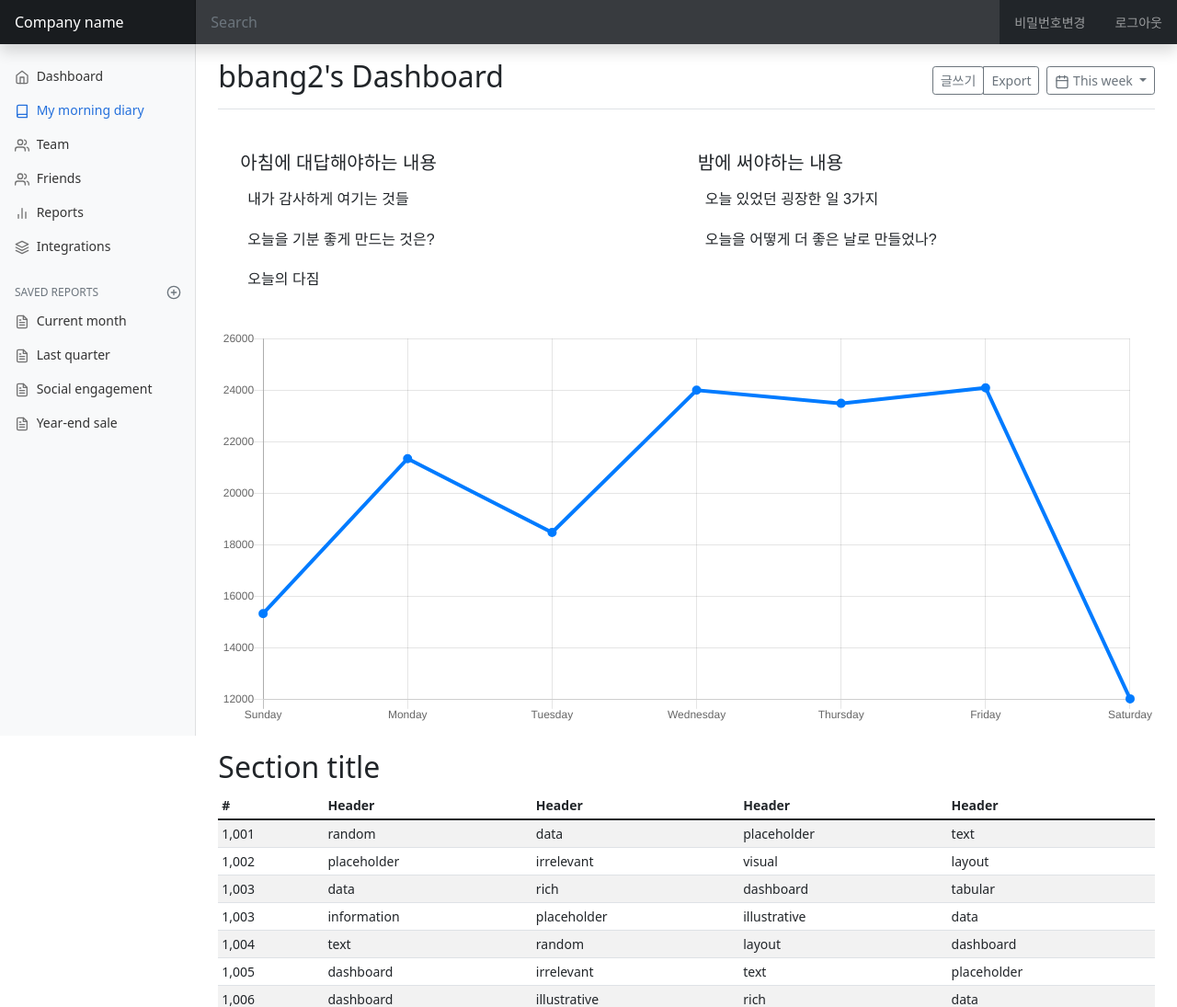
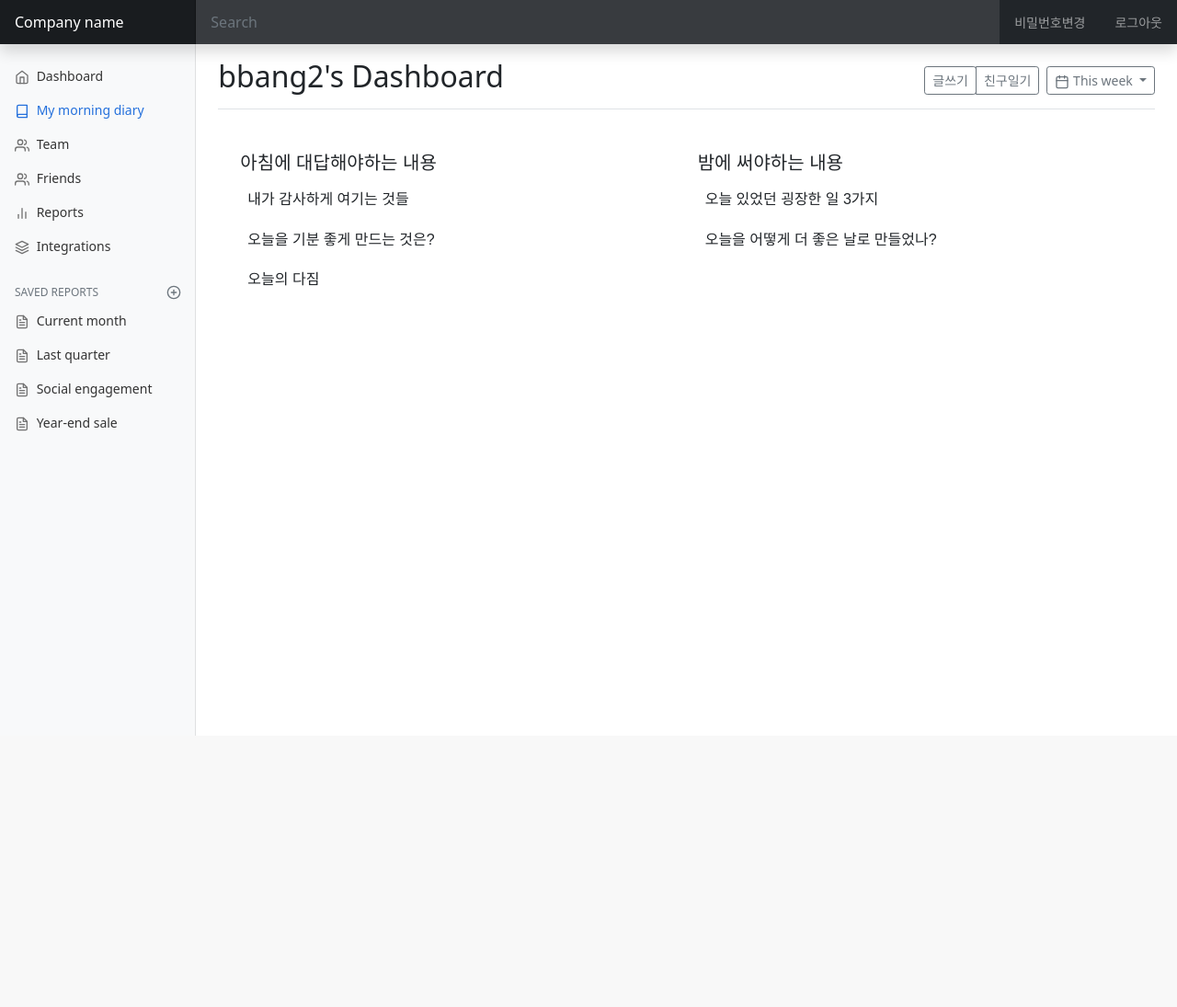
Before and after one commit to samon3869/Morning_diary, a Django app: a page that uses miracle/diary/templates/diary/today_diary.html in a window 1280 px wide. Shown: the top 1095 px of the page at 92% size. After the commit the page ends 800 px from the top, so only its background shows below. Run offline with Django 3.2, Linux system fonts and the light colour scheme; a user stored in the database is signed in; data comes from the database, SQL or seed files in the repository; both versions use the stored data as it was after the commit; some web fonts are replaced.

Commit message:
[etc] not important tidy up

```diff
--- a/miracle/diary/templates/diary/today_diary.html
+++ b/miracle/diary/templates/diary/today_diary.html
@@ -7,7 +7,7 @@
 		<div class="btn-toolbar mb-2 mb-md-0">
 			<div class="btn-group me-2">
 				<a href="{% url 'diary-create' %}"><button type="button" class="btn btn-sm btn-outline-secondary">글쓰기</button></a>
-				<button type="button" class="btn btn-sm btn-outline-secondary">Export</button>
+				<button type="button" class="btn btn-sm btn-outline-secondary">친구일기</button>
 			</div>
 			<button type="button" class="btn btn-sm btn-outline-secondary dropdown-toggle">
 				<span data-feather="calendar"></span>
@@ -67,9 +67,9 @@
 			</div>
 		</div>
 	</div>
-	<canvas class="my-4 w-100" id="myChart" width="900" height="380"></canvas>
+	{% comment %} <canvas class="my-4 w-100" id="myChart" width="900" height="380"></canvas> {% endcomment %}
 
-	<h2>Section title</h2>
+	{% comment %} <h2>Section title</h2>
 	<div class="table-responsive">
 		<table class="table table-striped table-sm">
 			<thead>
@@ -195,7 +195,7 @@
 					<td>text</td>
 				</tr>
 			</tbody>
-		</table>
+		</table> {% endcomment %}
 	</div>
 </main>
 {% endblock main_area %}
--- a/miracle/diary/templates/friends/friends.html
+++ b/miracle/diary/templates/friends/friends.html
@@ -7,7 +7,7 @@
 
 {% block main_area %}
 <main class="col-md-9 ms-sm-auto col-lg-10 px-md-4">
-		<div class="d-flex justify-content-between flex-wrap flex-md-nowrap align-items-center pt-3 pb-2 mb-3 border-bottom">
+	<div class="d-flex justify-content-between flex-wrap flex-md-nowrap align-items-center pt-3 pb-2 mb-3 border-bottom">
 		<h1 class="h2">{{ username }}'s Friends</h1>
 		<div class="btn-toolbar mb-2 mb-md-0">
 			<div class="btn-group me-2">
```
Also changed, not shown: miracle/db.sqlite3.
